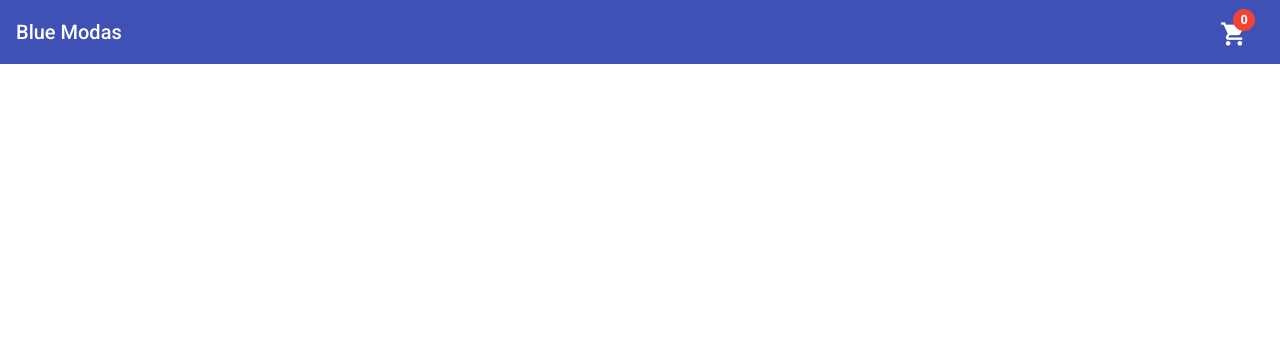
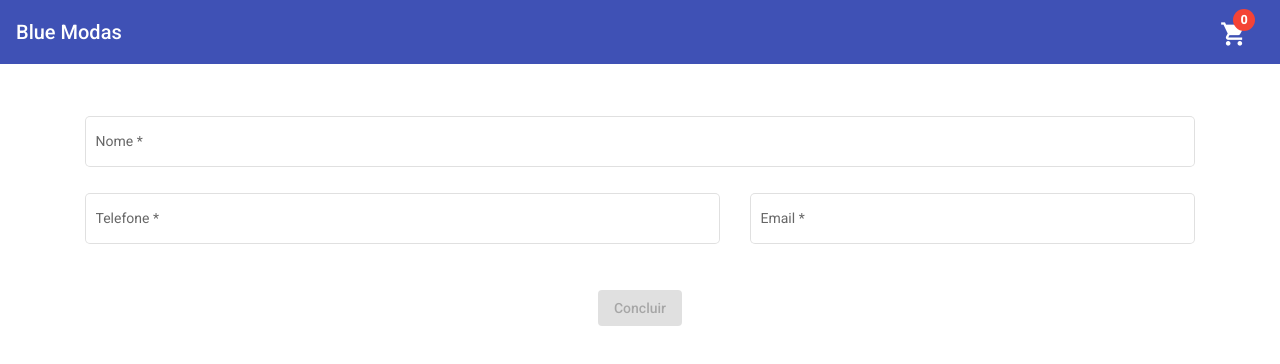
Before and after one commit to jvbcoutinho/desafio-jet, an Angular app in the folder Frontend/: page /identificacao in a window 1280 px wide. Before the commit this address led to /. Shown: the top 364 px of the page. Built offline with nearby package versions, Linux system fonts and the light colour scheme.

Commit message:
Add identificacao page

```diff
--- a/Frontend/src/app/app-routing.module.ts
+++ b/Frontend/src/app/app-routing.module.ts
@@ -9,6 +9,10 @@ const routes: Routes = [
   {
     path: 'cesta-de-compras',
     loadChildren: () => import('./pages/cesta-de-compras/cesta-de-compras.module').then((m) => m.CestaDeComprasModule),
+  },
+  {
+    path: 'identificacao',
+    loadChildren: () => import('./pages/identificacao-cliente/identificacao-cliente.module').then((m) => m.IdentificacaoClienteModule),
   }
 ];
 
--- /dev/null
+++ b/Frontend/src/app/core/http/produto/pedido-http.service.ts
@@ -0,0 +1,25 @@
+import { Injectable } from '@angular/core';
+import { HttpClient } from '@angular/common/http';
+import { environment } from 'src/environments/environment';
+import { Produto } from 'src/app/shared/models/produto';
+import { Pedido } from 'src/app/shared/models/pedido';
+
+
+@Injectable({
+  providedIn: 'root'
+})
+export class PedidoHttpService {
+
+  private server: string;
+
+  constructor(
+    protected http: HttpClient,
+  ) {
+    this.server = environment.serverUrl;
+  }
+
+  registrarPedido(pedido: Pedido){
+    var url = this.server + '/v1/pedido/';
+    return this.http.post<Pedido>(url, pedido);
+  }
+}
--- a/Frontend/src/app/core/http/produto/produto.service.ts
+++ b/Frontend/src/app/core/http/produto/produto-http.service.ts
@@ -7,7 +7,7 @@ import { Produto } from 'src/app/shared/models/produto';
 @Injectable({
   providedIn: 'root'
 })
-export class ProdutoService {
+export class ProdutoHttpService {
 
   private server: string;
 
@@ -17,7 +17,7 @@ export class ProdutoService {
     this.server = environment.serverUrl;
   }
 
-  obterProdutos(nome: string = ""){
+  obterTodos(nome: string = ""){
     var url = this.server + '/v1/produto/';
     return this.http.get<Produto[]>(url);
   }
--- a/Frontend/src/app/pages/cesta-de-compras/cesta-de-compras.component.html
+++ b/Frontend/src/app/pages/cesta-de-compras/cesta-de-compras.component.html
@@ -51,7 +51,7 @@
   </div>
   <div class="row mt-4">
     <div class="col-12 p-0 d-flex justify-content-center">
-      <button mat-raised-button color="primary">
+      <button (click)="navigateTo('identificacao')" mat-raised-button color="primary">
         Finalizar Compra
       </button>
     </div>
--- a/Frontend/src/app/pages/cesta-de-compras/cesta-de-compras.component.ts
+++ b/Frontend/src/app/pages/cesta-de-compras/cesta-de-compras.component.ts
@@ -1,5 +1,6 @@
 import { Component, OnInit } from '@angular/core';
 import { MatTableDataSource } from '@angular/material/table';
+import { Router } from '@angular/router';
 import { CestaDeComprasService } from 'src/app/services/cesta-de-compras.service';
 import { PedidoItem } from 'src/app/shared/models/pedido-item';
 
@@ -14,7 +15,8 @@ export class CestaDeComprasComponent implements OnInit {
   displayedColumns: string[] = ['nome', 'valorUnitario', 'quantidade', 'subtotal'];
 
   constructor(
-    private cestaDeComprasService: CestaDeComprasService
+    private cestaDeComprasService: CestaDeComprasService,
+    private router: Router
   ) { }
 
   ngOnInit(): void {
@@ -27,4 +29,8 @@ export class CestaDeComprasComponent implements OnInit {
       this.cestaDeComprasService.alterarUnidades(produtoId, quantidade);
   }
 
+  navigateTo(route: string){
+    this.router.navigate([route]);
+  }
+
 }
--- /dev/null
+++ b/Frontend/src/app/pages/identificacao-cliente/identificacao-cliente.component.html
@@ -0,0 +1,36 @@
+<div class="container">
+  <form [formGroup]="cliente">
+    <div class="row mt-5">
+      <div class="col-12">
+        <mat-form-field appearance="outline" style="width: 100%;">
+          <mat-label>Nome</mat-label>
+          <input matInput id="nome" formControlName="nome">
+          <mat-error *ngIf="cliente.get('nome').invalid">Campo obrigatório</mat-error>
+        </mat-form-field>
+      </div>
+    </div>
+    <div class="row">
+      <div class="col-7">
+        <mat-form-field appearance="outline" style="width: 100%;">
+          <mat-label>Telefone</mat-label>
+          <input matInput type="tel" id="telefone" formControlName="telefone">
+          <mat-error *ngIf="cliente.get('telefone').invalid">Campo obrigatório</mat-error>
+        </mat-form-field>
+      </div>
+      <div class="col-5">
+        <mat-form-field appearance="outline" style="width: 100%;">
+          <mat-label>Email</mat-label>
+          <input matInput type="email" id="email" formControlName="email">
+          <mat-error *ngIf="cliente.get('email').invalid">Endereço de email inválido</mat-error>
+        </mat-form-field>
+      </div>
+    </div>
+    <div class="row mt-4">
+      <div class="col-12 p-0 d-flex justify-content-center">
+        <button [disabled]="cliente.invalid" (click)="registrarPedido()" mat-raised-button color="primary">
+          Concluir
+        </button>
+      </div>
+    </div>
+  </form>
+</div>
--- /dev/null
+++ b/Frontend/src/app/pages/identificacao-cliente/identificacao-cliente.component.ts
@@ -0,0 +1,47 @@
+import { Component, OnInit } from '@angular/core';
+import { FormControl, FormGroup, Validators } from '@angular/forms';
+import { PedidoHttpService } from 'src/app/core/http/produto/pedido-http.service';
+import { CestaDeComprasService } from 'src/app/services/cesta-de-compras.service';
+import { Cliente } from 'src/app/shared/models/cliente';
+import { Pedido } from 'src/app/shared/models/pedido';
+import { PedidoItem } from 'src/app/shared/models/pedido-item';
+
+@Component({
+  selector: 'app-identificacao-cliente',
+  templateUrl: './identificacao-cliente.component.html',
+  styleUrls: ['./identificacao-cliente.component.scss']
+})
+export class IdentificacaoClienteComponent implements OnInit {
+
+  public cliente: FormGroup;
+
+  constructor(
+    private pedidoHttpService: PedidoHttpService,
+    private cestaDeComprasService: CestaDeComprasService,
+  ) { }
+
+  ngOnInit(): void {
+    this.cliente = new FormGroup({
+      nome: new FormControl(null, Validators.required),
+      email: new FormControl(null, [Validators.required, Validators.email]),
+      telefone: new FormControl(null, Validators.required),
+    });
+  }
+
+  registrarPedido() {
+    var cliente: Cliente = this.cliente.value;
+    var pedidoItens: PedidoItem[] = this.cestaDeComprasService.$cestaDeCompras.value;
+
+    var pedido: Pedido = {
+      nome: cliente.nome,
+      email: cliente.nome,
+      telefone: cliente.telefone,
+      itens: pedidoItens,
+    };
+
+    this.pedidoHttpService.registrarPedido(pedido).subscribe(result => {
+      console.log(result);
+    })
+  }
+
+}
--- a/Frontend/src/app/pages/principal/principal.component.ts
+++ b/Frontend/src/app/pages/principal/principal.component.ts
@@ -1,5 +1,5 @@
 import { Component, OnInit } from '@angular/core';
-import { ProdutoService } from 'src/app/core/http/produto/produto.service';
+import { ProdutoHttpService } from 'src/app/core/http/produto/produto-http.service';
 import { Produto } from 'src/app/shared/models/produto';
 
 @Component({
@@ -12,11 +12,11 @@ export class PrincipalComponent implements OnInit {
   produtos: Produto[];
 
   constructor(
-    private produtoService: ProdutoService,
+    private produtoService: ProdutoHttpService,
   ) { }
 
   ngOnInit(): void {
-    this.produtoService.obterProdutos().subscribe( response => {
+    this.produtoService.obterTodos().subscribe( response => {
       this.produtos = response;
     })
   }
--- /dev/null
+++ b/Frontend/src/app/shared/models/cliente.ts
@@ -0,0 +1,5 @@
+export interface Cliente {
+  nome: string;
+  email: string;
+  telefone: string;
+}
--- /dev/null
+++ b/Frontend/src/app/shared/models/pedido.ts
@@ -0,0 +1,9 @@
+import { PedidoItem } from "./pedido-item";
+
+export interface Pedido {
+  id?: string;
+  nome: string;
+  email: string;
+  telefone: string;
+  itens: PedidoItem[];
+}
```
Also changed, not shown: Frontend/src/app/pages/identificacao-cliente/identificacao-cliente.module.ts (added, +32 -0 lines), Frontend/src/app/pages/identificacao-cliente/identificacao-cliente.component.scss (added).
